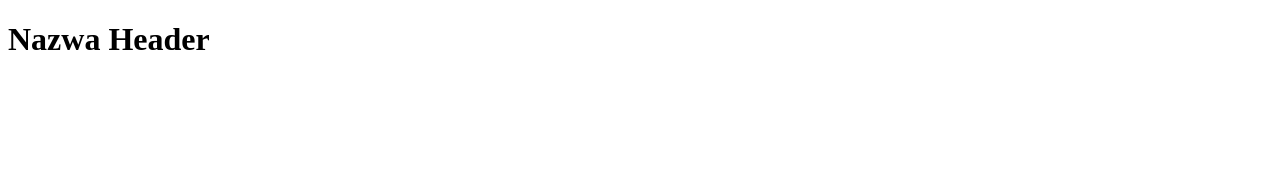
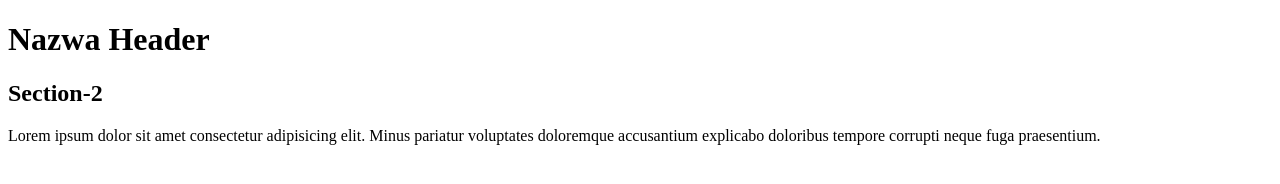
Before and after one commit to jarpal/git-starter, a plain HTML site: page index.html in a window 1280 px wide. Drawn offline with Linux system fonts and the light colour scheme.

Commit message:
dodano sekcję 2

```diff
--- a/index.html
+++ b/index.html
@@ -8,6 +8,7 @@
 </head>
 <body>
     <h1>Nazwa Header</h1>
-
+<h2>Section-2</h2>
+<p>Lorem ipsum dolor sit amet consectetur adipisicing elit. Minus pariatur voluptates doloremque accusantium explicabo doloribus tempore corrupti neque fuga praesentium.</p>
 </body>
 </html>
```
